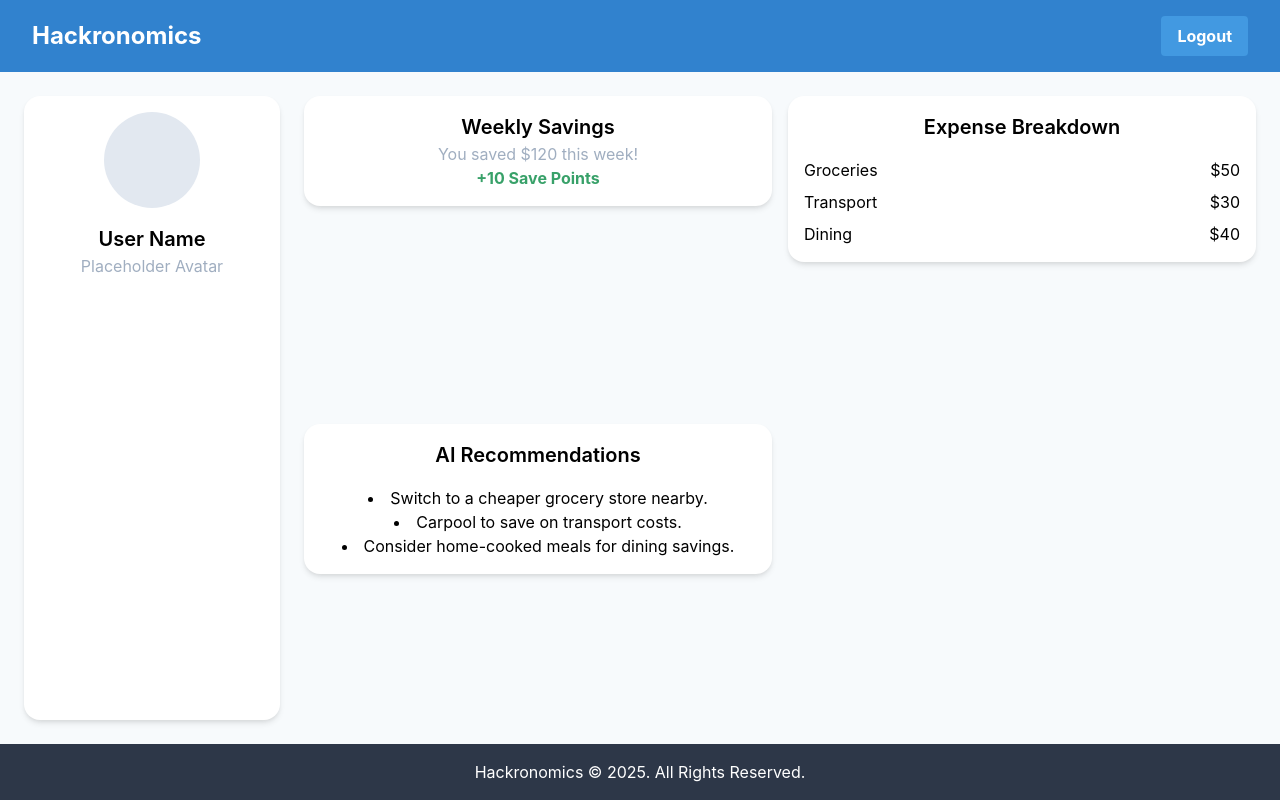
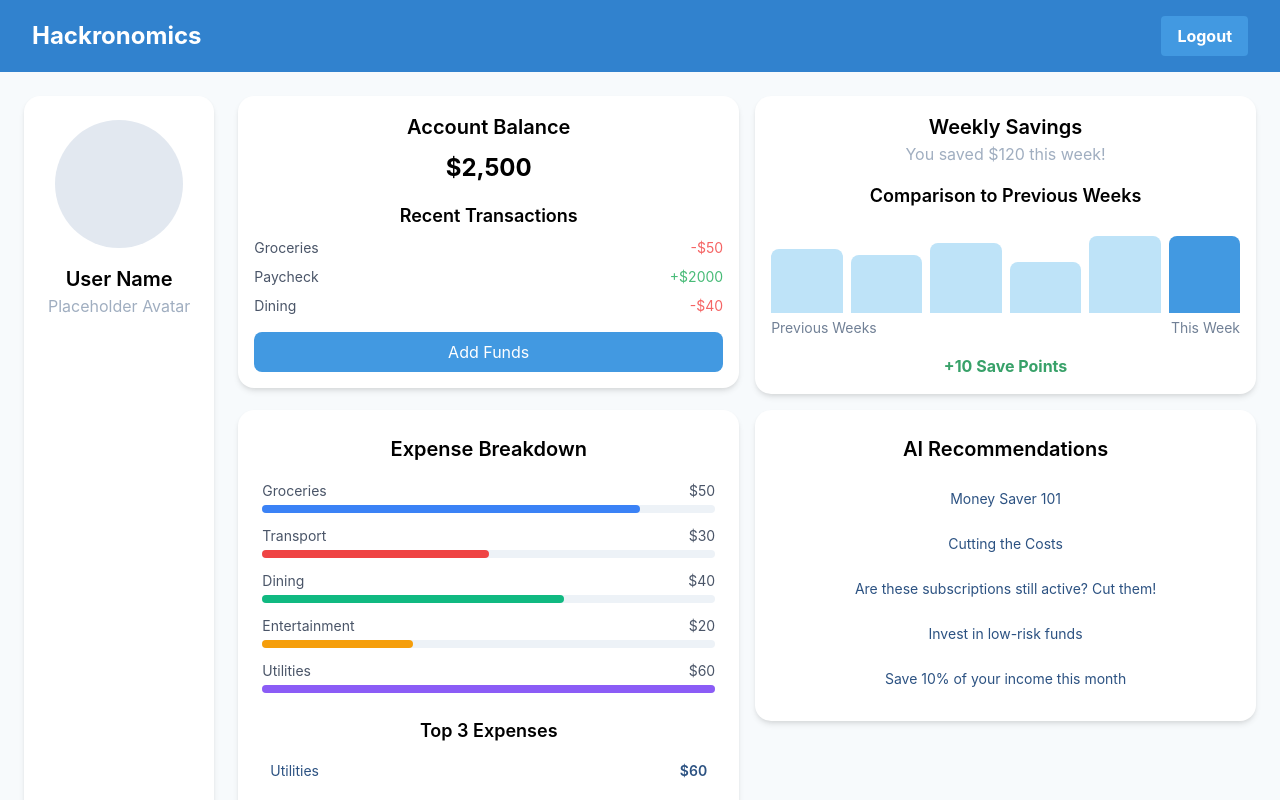
Before and after one commit to Ehiane/Hackronomics, a React (Create React App) app in the folder frontend/: page /dashboard in a window 1280 px wide. Shown: the top 800 px of the page. Built offline with nearby package versions, Linux system fonts and the light colour scheme.

Commit message:
Updated the dashboard to using components for each card

```diff
--- /dev/null
+++ b/frontend/src/components/AIRecommendations.tsx
@@ -0,0 +1,35 @@
+import React from "react";
+import { motion } from "framer-motion";
+
+const AIRecommendations = () => {
+  // Example AI recommendations
+  const recommendations = [
+    "Money Saver 101",
+    "Cutting the Costs",
+    "Are these subscriptions still active? Cut them!",
+    "Invest in low-risk funds",
+    "Save 10% of your income this month",
+  ];
+
+  return (
+    <motion.div
+      className="bg-white shadow-md rounded-2xl p-6"
+      whileHover={{ scale: 1.02 }}
+    >
+      <h2 className="text-xl font-semibold mb-4">AI Recommendations</h2>
+      <div className="space-y-2">
+        {recommendations.map((recommendation, index) => (
+          <motion.div
+            key={index}
+            className="p-2 bg-blue-50 rounded-lg text-sm text-blue-800 cursor-pointer hover:bg-blue-100 transition-colors"
+            whileHover={{ scale: 1.05 }}
+          >
+            {recommendation}
+          </motion.div>
+        ))}
+      </div>
+    </motion.div>
+  );
+};
+
+export default AIRecommendations;
--- /dev/null
+++ b/frontend/src/components/BalanceCard.tsx
@@ -0,0 +1,45 @@
+import React from "react";
+import Card, { CardContent } from "../components/Card";
+
+const BalanceCard = () => {
+  // Example data
+  const accountBalance = 2500; // Current account balance
+  const recentTransactions = [
+    { description: "Groceries", amount: -50 },
+    { description: "Paycheck", amount: 2000 },
+    { description: "Dining", amount: -40 },
+  ];
+
+  return (
+    <Card className="bg-white shadow-md rounded-2xl p-4">
+      <CardContent>
+        <h2 className="text-xl font-semibold">Account Balance</h2>
+        <p className="text-2xl font-bold mt-2">${accountBalance.toLocaleString()}</p>
+
+        {/* Recent Transactions */}
+        <div className="mt-4">
+          <h3 className="text-lg font-semibold">Recent Transactions</h3>
+          <div className="space-y-2 mt-2">
+            {recentTransactions.map((transaction, index) => (
+              <div key={index} className="flex justify-between text-sm text-gray-700">
+                <span>{transaction.description}</span>
+                <span
+                  className={transaction.amount < 0 ? "text-red-500" : "text-green-500"}
+                >
+                  {transaction.amount < 0 ? "-" : "+"}${Math.abs(transaction.amount)}
+                </span>
+              </div>
+            ))}
+          </div>
+        </div>
+
+        {/* Add Funds Button */}
+        <button className="w-full mt-4 bg-blue-500 text-white py-2 px-4 rounded-lg hover:bg-blue-600 transition-colors">
+          Add Funds
+        </button>
+      </CardContent>
+    </Card>
+  );
+};
+
+export default BalanceCard;
--- a/frontend/src/components/Dashboard.tsx
+++ b/frontend/src/components/Dashboard.tsx
@@ -2,6 +2,10 @@
 import Card, { CardContent } from "../components/Card";
 import Button from "../components/Button";
 import { motion } from "framer-motion";
+import AIRecommendations from "../components/AIRecommendations";
+import ExpenseBreakdown from "../components/ExpenseBreakdown";
+import WeeklySavings from "../components/WeeklySavings";
+import BalanceCard from "../components/BalanceCard"; // Import the new component
 
 const Dashboard = () => {
   return (
@@ -15,60 +19,32 @@
       {/* Dashboard Content */}
       <main className="p-6 flex-1 flex">
         {/* Sidebar with Avatar */}
-        <div className="w-64 bg-white shadow-md rounded-2xl p-4 flex flex-col items-center mr-6">
-          <div className="w-24 h-24 bg-gray-300 rounded-full mb-4"></div>
+        <div className="w-[400px] bg-white shadow-md rounded-2xl p-6 flex flex-col items-center mr-6">
+          <div className="w-32 h-32 bg-gray-300 rounded-full mb-4"></div>
           <h2 className="text-xl font-semibold">User Name</h2>
           <p className="text-gray-500">Placeholder Avatar</p>
         </div>
 
         {/* Main Dashboard Cards */}
         <div className="flex-1 grid grid-cols-1 md:grid-cols-2 gap-4">
-          {/* Savings Summary Card */}
+          {/* Balance Card */}
           <motion.div whileHover={{ scale: 1.05 }}>
-            <Card className="bg-white shadow-md rounded-2xl">
-              <CardContent>
-                <h2 className="text-xl font-semibold">Weekly Savings</h2>
-                <p className="text-gray-500">You saved $120 this week!</p>
-                <p className="text-green-600 font-bold">+10 Save Points</p>
-              </CardContent>
-            </Card>
+            <BalanceCard /> {/* Use the new component here */}
+          </motion.div>
+
+          {/* Weekly Savings Card */}
+          <motion.div whileHover={{ scale: 1.05 }}>
+            <WeeklySavings />
           </motion.div>
 
           {/* Expense Breakdown Card */}
           <motion.div whileHover={{ scale: 1.05 }}>
-            <Card className="bg-white shadow-md rounded-2xl">
-              <CardContent>
-                <h2 className="text-xl font-semibold">Expense Breakdown</h2>
-                <div className="flex flex-col space-y-2 mt-4">
-                  <div className="flex justify-between">
-                    <span>Groceries</span>
-                    <span>$50</span>
-                  </div>
-                  <div className="flex justify-between">
-                    <span>Transport</span>
-                    <span>$30</span>
-                  </div>
-                  <div className="flex justify-between">
-                    <span>Dining</span>
-                    <span>$40</span>
-                  </div>
-                </div>
-              </CardContent>
-            </Card>
+            <ExpenseBreakdown />
           </motion.div>
 
           {/* AI Recommendations Card */}
           <motion.div whileHover={{ scale: 1.05 }}>
-            <Card className="bg-white shadow-md rounded-2xl">
-              <CardContent>
-                <h2 className="text-xl font-semibold">AI Recommendations</h2>
-                <ul className="list-disc list-inside mt-4">
-                  <li>Switch to a cheaper grocery store nearby.</li>
-                  <li>Carpool to save on transport costs.</li>
-                  <li>Consider home-cooked meals for dining savings.</li>
-                </ul>
-              </CardContent>
-            </Card>
+            <AIRecommendations />
           </motion.div>
         </div>
       </main>
--- /dev/null
+++ b/frontend/src/components/ExpenseBreakdown.tsx
@@ -0,0 +1,65 @@
+import React from "react";
+
+const ExpenseBreakdown = () => {
+  // Example expense data
+  const expenses = [
+    { category: "Groceries", amount: 50 },
+    { category: "Transport", amount: 30 },
+    { category: "Dining", amount: 40 },
+    { category: "Entertainment", amount: 20 },
+    { category: "Utilities", amount: 60 },
+  ];
+
+  // Get top 3 expenses
+  const topExpenses = [...expenses]
+    .sort((a, b) => b.amount - a.amount)
+    .slice(0, 3);
+
+  // Find the maximum amount for scaling
+  const maxAmount = Math.max(...expenses.map((expense) => expense.amount));
+
+  // Define colors for each bar
+  const colors = ["#3b82f6", "#ef4444", "#10b981", "#f59e0b", "#8b5cf6"];
+
+  return (
+    <div className="bg-white shadow-md rounded-2xl p-6">
+      <h2 className="text-xl font-semibold mb-4">Expense Breakdown</h2>
+
+      {/* Custom Horizontal Bar Chart */}
+      <div className="space-y-3">
+        {expenses.map((expense, index) => (
+          <div key={index} className="space-y-1">
+            <div className="flex justify-between text-sm text-gray-700">
+              <span>{expense.category}</span>
+              <span>${expense.amount}</span>
+            </div>
+            <div className="w-full bg-gray-200 rounded-full h-2">
+              <div
+                className="h-2 rounded-full animate-grow" // Add animation class
+                style={{
+                  width: `${(expense.amount / maxAmount) * 100}%`,
+                  backgroundColor: colors[index % colors.length], // Dynamic color
+                }}
+              ></div>
+            </div>
+          </div>
+        ))}
+      </div>
+
+      {/* Top 3 Expenses List */}
+      <div className="mt-6 space-y-2">
+        <h3 className="text-lg font-semibold">Top 3 Expenses</h3>
+        {topExpenses.map((expense, index) => (
+          <div key={index} className="flex justify-between p-2 bg-blue-50 rounded-lg">
+            <span className="text-sm text-blue-800">{expense.category}</span>
+            <span className="text-sm text-blue-800 font-semibold">
+              ${expense.amount}
+            </span>
+          </div>
+        ))}
+      </div>
+    </div>
+  );
+};
+
+export default ExpenseBreakdown;
--- /dev/null
+++ b/frontend/src/components/WeeklySavings.tsx
@@ -0,0 +1,45 @@
+import React from "react";
+import Card, { CardContent } from "../components/Card";
+
+const WeeklySavings = () => {
+  // Example data
+  const currentWeekSavings = 120; // Current week's savings
+  const previousWeeksSavings = [100, 90, 110, 80, 120]; // Last 5 weeks of savings
+
+  return (
+    <Card className="bg-white shadow-md rounded-2xl p-4">
+      <CardContent>
+        <h2 className="text-xl font-semibold">Weekly Savings</h2>
+
+        <p className="text-gray-500">You saved ${currentWeekSavings} this week!</p>
+
+        {/* Comparison to Previous Weeks */}
+        <div className="mt-4">
+          <h3 className="text-lg font-semibold">Comparison to Previous Weeks</h3>
+          <div className="flex items-end h-24 gap-2 mt-2">
+            {previousWeeksSavings.map((amount, index) => (
+              <div
+                key={index}
+                className="flex-1 bg-blue-200 rounded-t-lg"
+                style={{ height: `${(amount / 150) * 100}%` }} // Adjust 150 to your max savings value
+              ></div>
+            ))}
+            <div
+              className="flex-1 bg-blue-500 rounded-t-lg"
+              style={{ height: `${(currentWeekSavings / 150) * 100}%` }} // Current week's bar
+            ></div>
+          </div>
+          <div className="flex justify-between text-sm text-gray-600 mt-1">
+            <span>Previous Weeks</span>
+            <span>This Week</span>
+          </div>
+        </div>
+
+        {/* Save Points */}
+        <p className="text-green-600 font-bold mt-4">+10 Save Points</p>
+      </CardContent>
+    </Card>
+  );
+};
+
+export default WeeklySavings;
--- a/frontend/src/index.css
+++ b/frontend/src/index.css
@@ -1,6 +1,15 @@
 @tailwind base;
 @tailwind components;
 @tailwind utilities;
+
+@keyframes grow {
+  from { height: 0; }
+  to { height: 100%; }
+}
+
+.animate-grow {
+  animation: grow 1s ease-out forwards;
+}
 
 body {
   margin: 0;
--- a/package.json
+++ b/package.json
@@ -1,6 +1,10 @@
 {
   "dependencies": {
+    "chart.js": "^4.4.7",
+    "react-chartjs-2": "^5.3.0",
+    "recharts": "^2.15.1",
     "shadcn-ui": "^0.9.4",
-    "ui": "github:shadcn/ui"
+    "ui": "github:shadcn/ui",
+    "victory": "^37.3.6"
   }
 }
```
Also changed, not shown: 1 other file (tests, documents, lock files or other folders).
